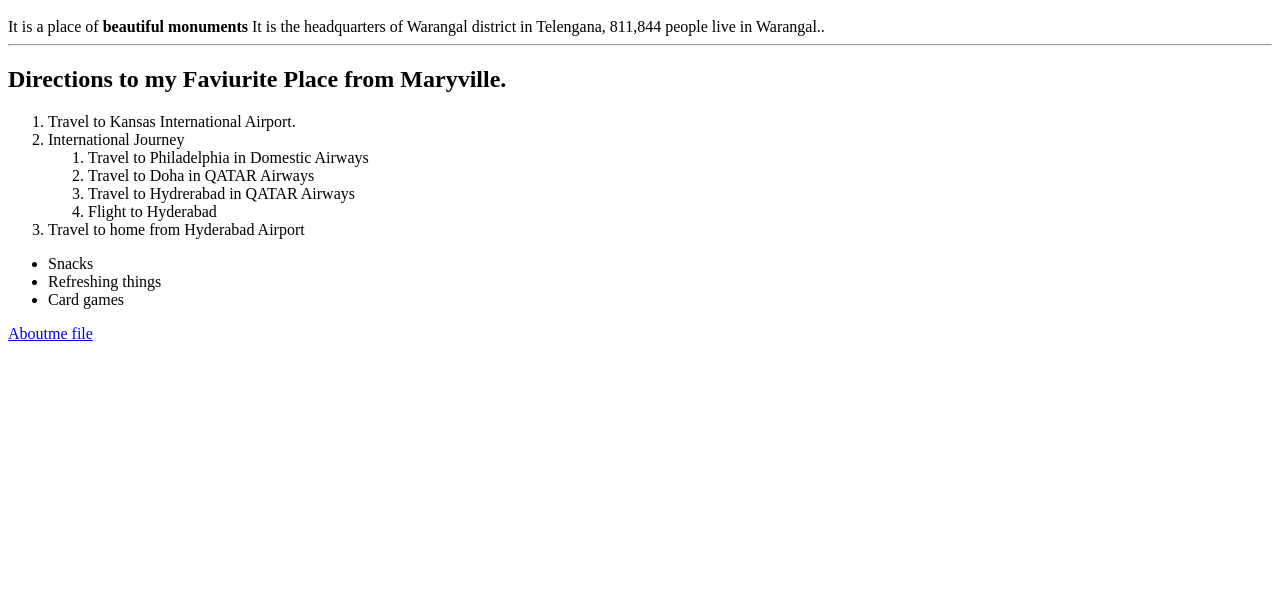
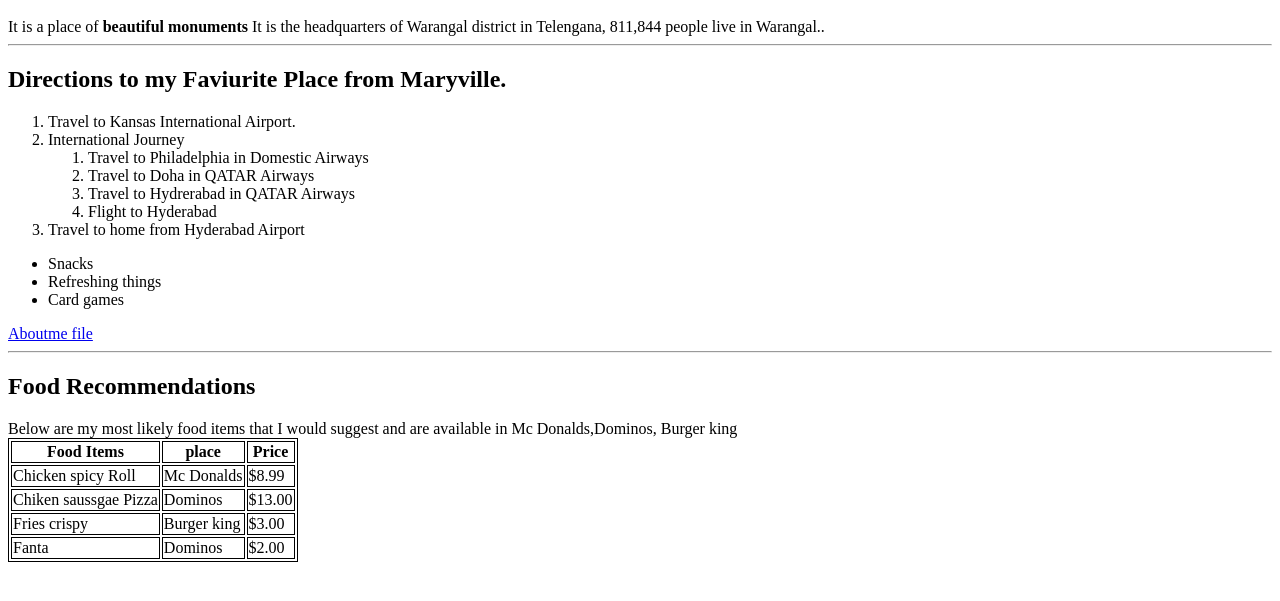
Before and after one commit to 44-563-WebApps-F21/webapps-f21-assignment-3-kavyatirumani, a plain HTML site: page index.html in a window 1280 px wide. Shown: the part 101-702 px from the top of the page. Drawn offline with Linux system fonts and the light colour scheme.

Commit message:
updated food refreshments in index file
commit

```diff
--- a/index.html
+++ b/index.html
@@ -32,5 +32,40 @@
         <li>Card games</li>
     </ul>
     <a href = "Aboutme.html" >Aboutme file </a>
-  </body>
+    <hr>
+        <h2>Food Recommendations</h2>
+        <p2>Below are my most likely food items that I would suggest and are available in Mc Donalds,Dominos, Burger king</p2>
+        <style>
+            table, th, td{
+                border:1px solid black;
+            }
+        </style>
+        <table>
+            <tr>
+                <th>Food Items</th>
+                <th>place</th>
+                <th>Price</th>
+            </tr>
+            <tr>
+                <td>Chicken spicy Roll</td>
+                <td>Mc Donalds</td>
+                <td>$8.99</td>
+            </tr>
+            <tr>
+                <td>Chiken saussgae Pizza</td>
+                <td>Dominos</td>
+                <td>$13.00</td>
+            </tr>
+            <tr>
+                <td>Fries crispy</td>
+                <td>Burger king</td>
+                <td>$3.00</td>
+            </tr>
+            <tr>
+                <td>Fanta</td>
+                <td>Dominos</td>
+                <td>$2.00</td>
+            </tr>
+        </table>
+        </body>
   </html>
```
